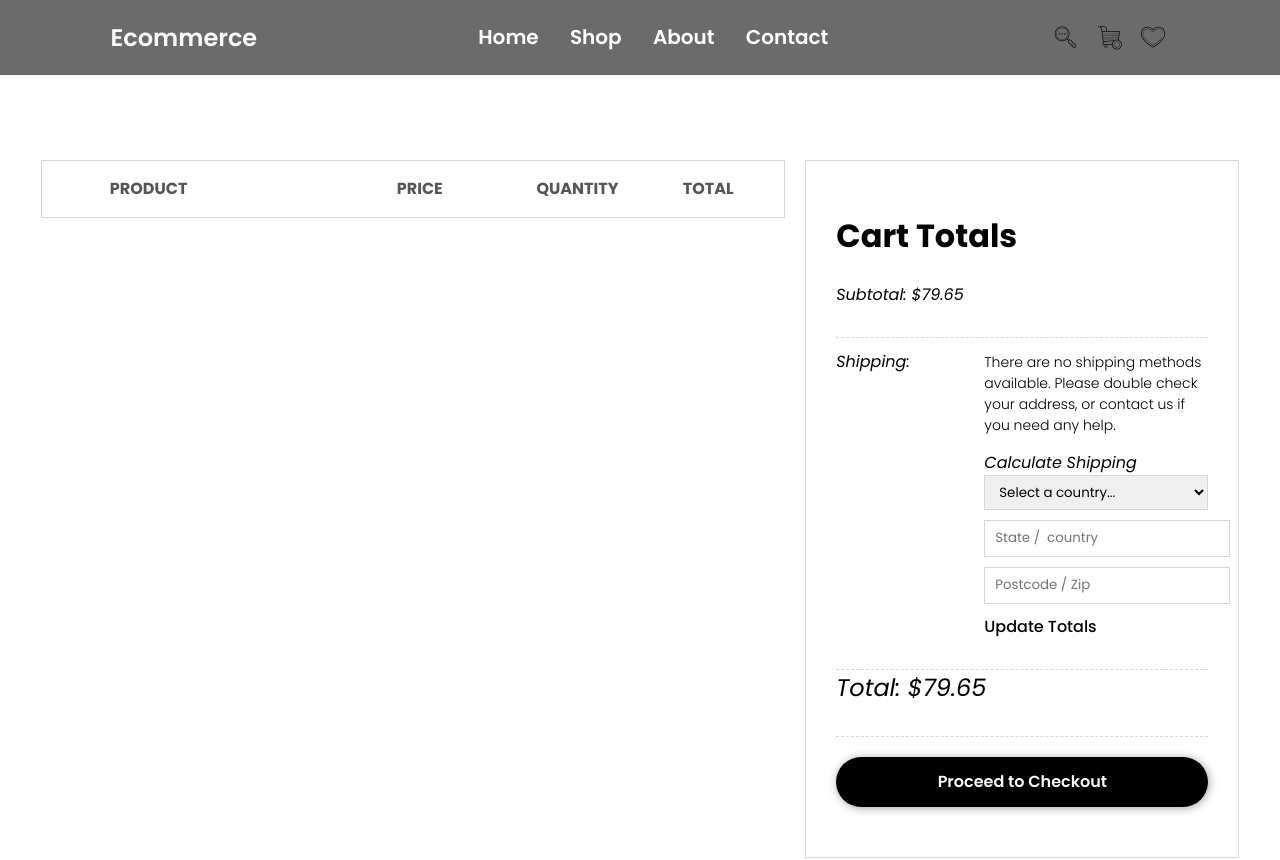
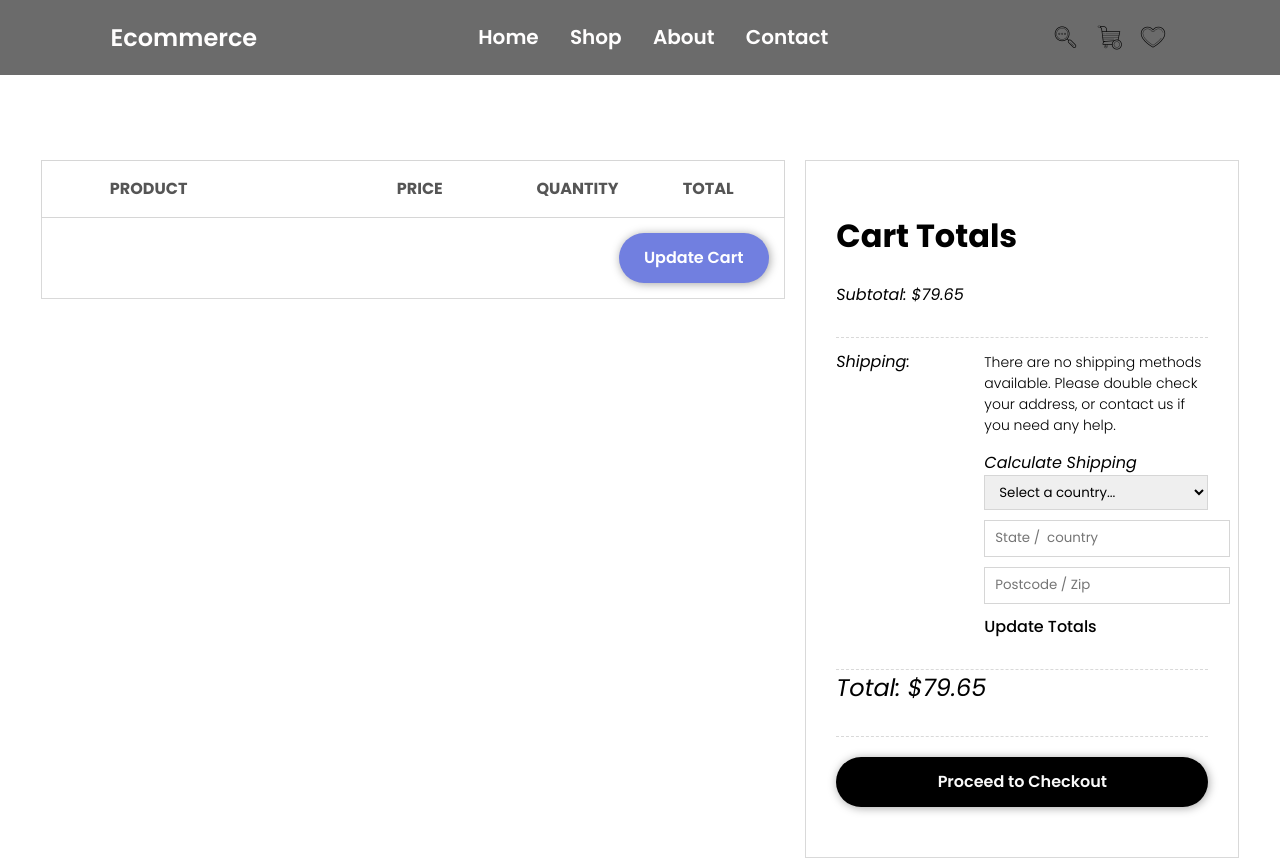
Before and after one commit to meggouriIsmail/myEcomme, a React (Create React App) app: page /cart in a window 1280 px wide. Shown: the top 860 px of the page. Built offline with nearby package versions, Linux system fonts and the light colour scheme.

Commit message:
rud(read, update, delete)  on cart in localstorage

```diff
--- a/src/App.css
+++ b/src/App.css
@@ -159,7 +159,8 @@ li, a {
 .prod-btn-shop,
 .f-btn-contact,
 .prod-btn-more,
-.btn-checkout {
+.btn-checkout,
+.btn-update {
   color: #fff;
   font-family: Poppins-SemiBold;
   font-size: 16px;
@@ -557,8 +558,20 @@ footer {
 .m-btn {
   margin: 20px auto;
 }
+.br-w {
+  border: 1px solid #d9d9d9;
+  border-top: none;
+  text-align: right;
+}
+.p-30 {
+  padding: 15px;
+}
 .br-b {
   border-bottom: dashed 1px #d9d9d9;
+}
+.btn-update:hover {
+  background: #000113;
+  color: #fafafa;
 }
 .m-b-30 {
   margin-bottom: 30px;
--- a/src/components/Cart.js
+++ b/src/components/Cart.js
@@ -2,6 +2,23 @@ import React, { useState, useEffect } from 'react';
 import CheckOut from './CheckOut';
 
 const Cart = () => {
+    const incrementValue = (e, price) => {
+        const num = e.target.parentElement.children.numProduct;
+        num.stepUp(1);
+        const el = e.target.parentElement.parentElement.nextElementSibling;
+        updatePrice(num.value, price, el);
+    }
+    const decrementValue = (e, price) => {
+        const num = e.target.parentElement.children.numProduct;
+        num.stepDown(1);
+        const el = e.target.parentElement.parentElement.nextElementSibling;
+        updatePrice(num.value, price, el);
+    }
+    const updatePrice = (num, price, el) => {
+        const pr = (parseFloat(price) * parseInt(num)).toFixed(2);
+        el.innerText = `$ ${pr}`;
+    }
+
     const [cartProds, setCart] = useState(
         localStorage.getItem("cart") ? JSON.parse(localStorage.getItem("cart")) : []
     );
@@ -14,24 +31,40 @@ const Cart = () => {
         }
     }, []);
 
-    const incrementValue = (e, price) => {
-        const num = e.target.parentElement.children.numProduct;
-        num.stepUp(1);
-        const el = e.target.parentElement.parentElement.nextElementSibling;
-        updatePrice(num.value, price, el);
+    useEffect(() => {
+        const json = JSON.stringify(cartProds);
+        localStorage.setItem("cart", json);
+    }, [cartProds]);
+
+    const checkProduct = () => {
+        const num = document.querySelectorAll(".plusmin-input")
+        num.forEach(n => {
+            if (n.value === "0") {
+                deleteLikedProd(parseInt(n.name))
+            }
+            else {
+                updateProducts(parseInt(n.name), parseInt(n.value));
+            }
+        })
     }
-
-    const decrementValue = (e, price) => {
-        const num = e.target.parentElement.children.numProduct;
-        num.stepDown(1);
-        const el = e.target.parentElement.parentElement.nextElementSibling;
-        updatePrice(num.value, price, el);
-    }
-
-    const updatePrice = (num, price, el) => {
-        const pr = (parseFloat(price) * parseInt(num)).toFixed(2);
-        el.innerText = `$ ${pr}`;
-    }
+    const deleteLikedProd = (idToDelete) => {
+        const filteredProducts = cartProds.filter((prod) => prod.id !== idToDelete);
+        setCart(filteredProducts);
+    };
+    var newProds = [];
+    const updateProducts = (id, q) => {
+        const prod = cartProds.find((prod) => prod.id === id);
+        const Prod = {
+            id: prod.id,
+            name: prod.name,
+            total: parseFloat(prod.price) * q,
+            price: prod.price,
+            quantity: q,
+            image: prod.image
+        };
+        newProds.push(Prod);
+        setCart([...newProds]);
+    };
 
     return (
         <div className="row">
@@ -60,7 +93,7 @@ const Cart = () => {
                                             <td className="column-4">
                                                 <div className="plusmin">
                                                     <input type="button" value="+" className="plusmin-btns" onClick={(e) => incrementValue(e, prod.price)} />
-                                                    <input type="number" name="num-product" id="numProduct" defaultValue={prod.quantity} readOnly className="plusmin-input" min="1" max="10" />
+                                                    <input type="number" id="numProduct" name={prod.id} defaultValue={prod.quantity} readOnly className="plusmin-input" min="0" max="10" />
                                                     <input type="button" value="-" className="plusmin-btns" onClick={(e) => decrementValue(e, prod.price)} />
                                                 </div>
                                             </td>
@@ -72,6 +105,9 @@ const Cart = () => {
                         </tbody>
                     </table>
                 </div>
+                <div className="br-w p-30">
+                    <input className="btn-update" type="button" name="update" value="Update Cart" onClick={checkProduct} />
+                </div>
             </div>
             <CheckOut />
         </div>
--- a/src/components/ProductDetails.js
+++ b/src/components/ProductDetails.js
@@ -44,12 +44,7 @@ const Product = ({ match }) => {
         setCart([...cartProds, likedProd]);
     };
 
-    // const deleteLikedProd = (idToDelete) => {
-    //     const filteredProducts = cartProds.filter((prod) => prod.id !== idToDelete);
-    //     setCart(filteredProducts);
-    // };
-
-    const num = document.getElementById("numProduct")
+    const num = document.getElementById("numProduct");
 
     const incrementValue = () => {
         num.stepUp(1);
```
